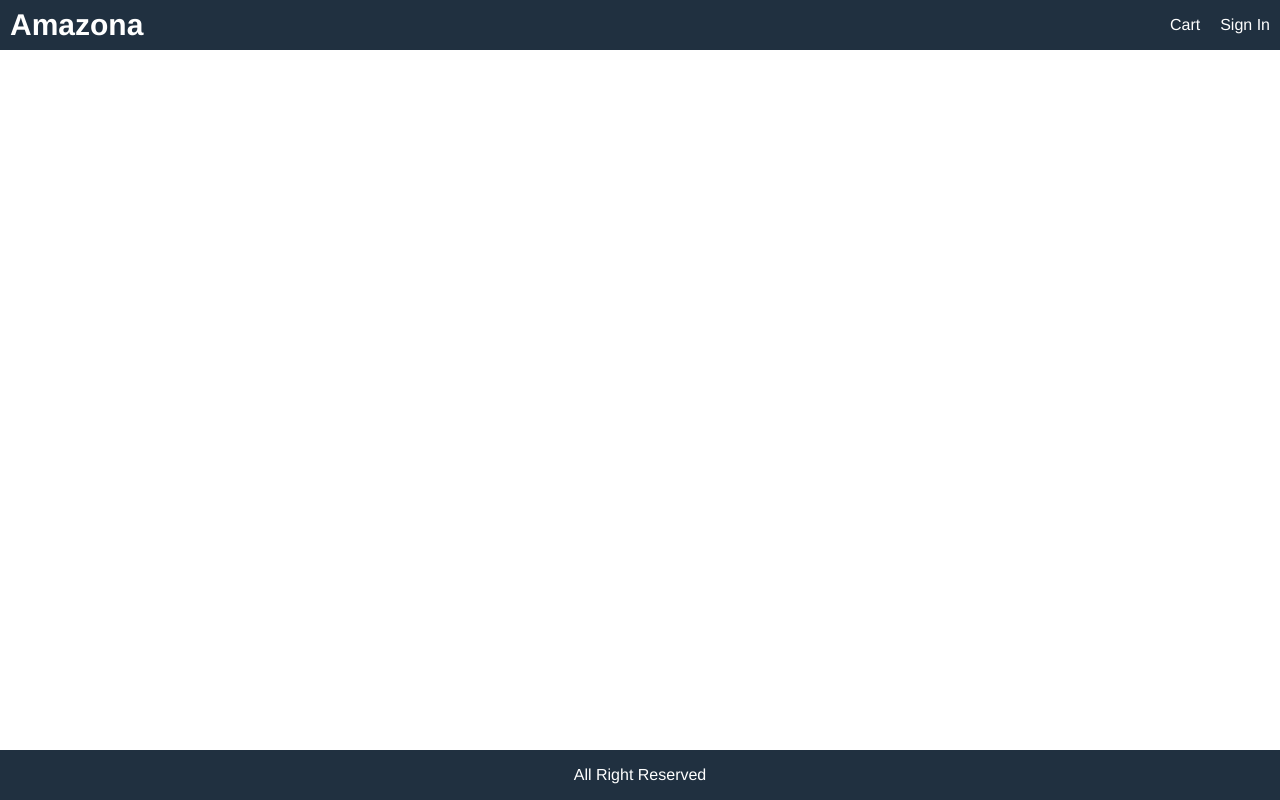
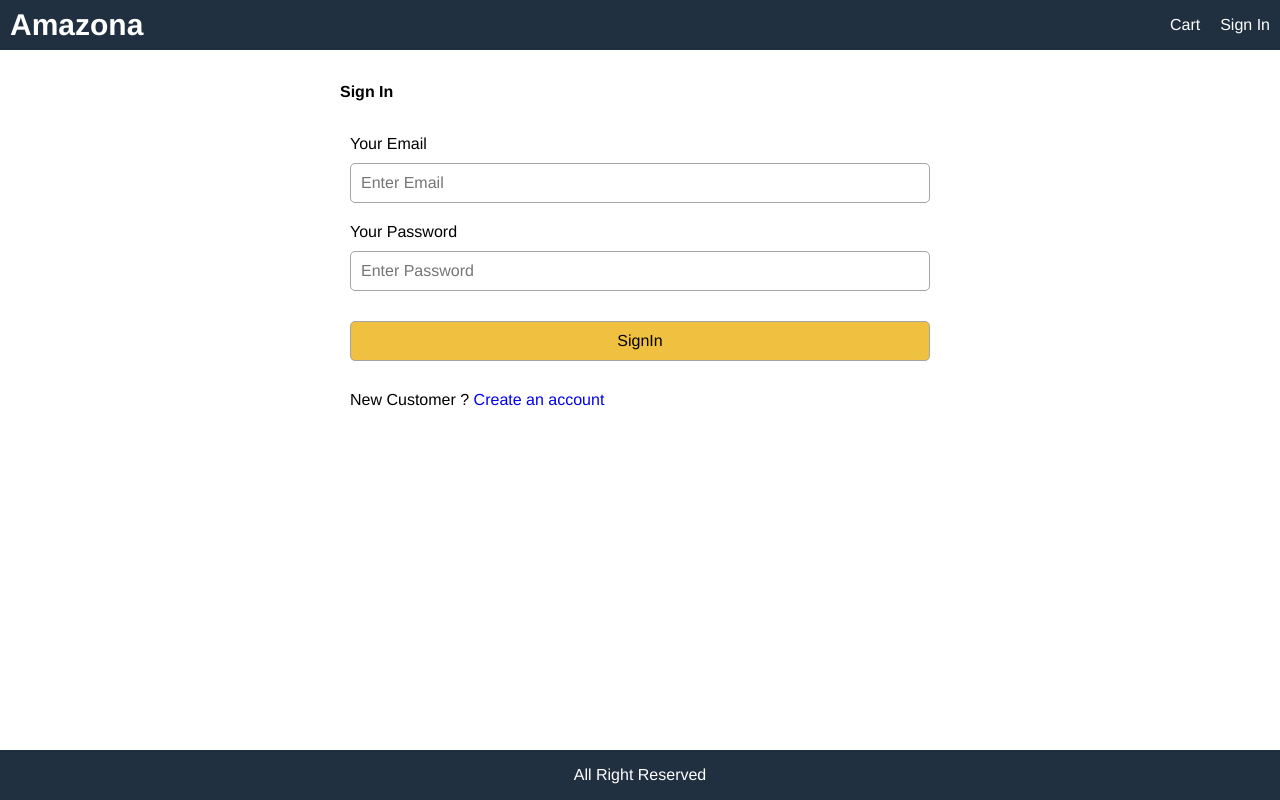
Before and after one commit to habib610/amazona, a React (Create React App) app: page /signin in a window 1280 px wide. Built offline with nearby package versions, Linux system fonts and the light colour scheme.

Commit message:
signin-screen-added

```diff
--- a/src/App.js
+++ b/src/App.js
@@ -3,6 +3,7 @@ import { BrowserRouter, Link, Route } from "react-router-dom";
 import CartScreen from "./Components/CartScreen/CartScreen";
 import Details from "./Components/Details/Details";
 import Home from "./Components/Home/Home";
+import SignIn from "./Components/SignIn/SignIn";
 
 
 
@@ -30,6 +31,7 @@ function App() {
           <Route path="/cart/:id?" component={CartScreen}></Route>
           <Route exact path="/" component={Home} ></Route>
           <Route path="/product/:id" component={Details} ></Route>
+          <Route path="/signin" component={SignIn}></Route>
         </main>
         <footer className="row center">
           All Right Reserved
--- a/src/Components/Actions/cartActions.js
+++ b/src/Components/Actions/cartActions.js
@@ -1,5 +1,4 @@
 import Axios from 'axios';
-import { bindActionCreators } from 'redux';
 import { CART_ADD_ITEM, CART_REMOVE_ITEM } from '../ProductConstants/ProductConstants';
 // import { CART_ADD_ITEM } from '../constants/cartConstants';
 
--- /dev/null
+++ b/src/Components/SignIn/SignIn.js
@@ -0,0 +1,54 @@
+import React, { useState } from "react";
+import { Link } from "react-router-dom";
+
+const SignIn = () => {
+    const [email, setEmail] = useState('');
+    const [password, setPassword] = useState('');
+
+    const submitHandler = (e) => {
+        e.preventDefault();
+
+    }
+
+  return (
+    <div>
+      <form className="form" onSubmit={submitHandler}>
+        <h2>Sign In</h2>
+        <div>
+          <label htmlFor="email">Your Email</label>
+          <input
+            type="email"
+            placeholder="Enter Email"
+            onChange={(e) => setEmail(e.target.value)}
+            required
+            id="email"
+          />
+        </div>
+        <div>
+          <label htmlFor="password">Your Password</label>
+          <input
+          placeholder="Enter Password"
+            type="password"
+            onChange={(e) => setPassword(e.target.value)}
+            required
+            id="password"
+          />
+        </div>
+        <div>
+            <label />
+            <button className="primary" type="submit">SignIn</button>
+        </div>
+        <div>
+            <label />
+            <div>
+            New Customer ?
+            <Link to="/register"> Create an account</Link>
+            </div>
+
+        </div>
+      </form>
+    </div>
+  );
+};
+
+export default SignIn;
--- a/src/index.css
+++ b/src/index.css
@@ -194,3 +194,17 @@ img.large{
 .min-30 {
   max-width: 30rem;
 }
+
+.form {
+  max-width: 60rem;
+  margin: 0 auto;
+}
+.form > div{
+  display: flex;
+  flex-direction: column;
+  margin: 1rem;
+}
+.form label {
+  margin: 1rem 0;
+  display: block;
+}
```
Also changed, not shown: 1 other file (tests, documents, lock files or other folders).
